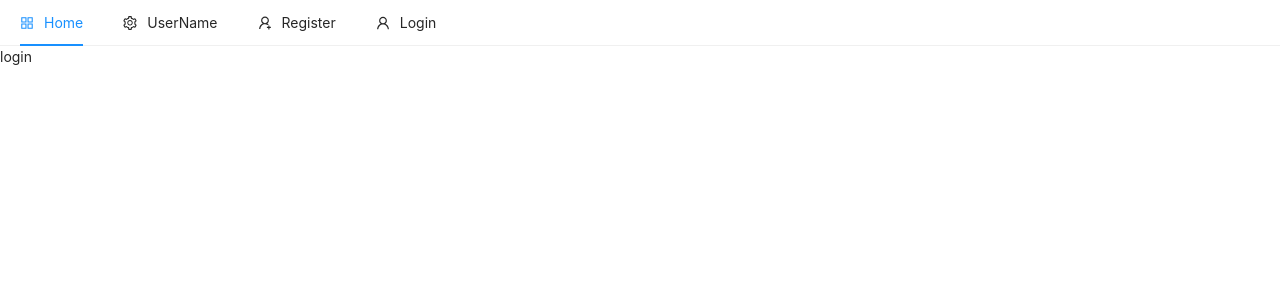
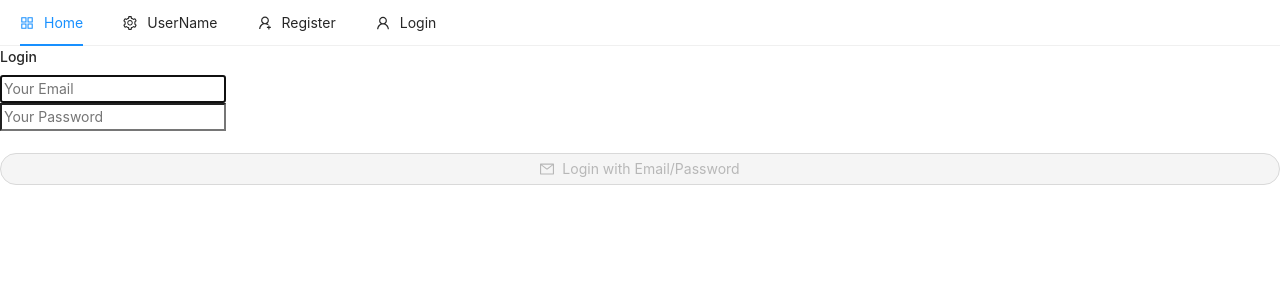
Before and after one commit to nicoWeb31/mern-Shop, a React (Create React App) app in the folder client/: page /login in a window 1280 px wide. Shown: the top 300 px of the page. Built offline with nearby package versions, Linux system fonts and the light colour scheme; no server answers.

Commit message:
login pages

```diff
--- a/client/src/components/menu/Header.jsx
+++ b/client/src/components/menu/Header.jsx
@@ -1,17 +1,17 @@
 import {
     AppstoreOutlined,
+    LogoutOutlined,
     SettingOutlined,
+    UserAddOutlined,
     UserOutlined,
-    UserAddOutlined,
 } from "@ant-design/icons";
 import { Menu } from "antd";
+import firebase from "firebase";
 import React, { useState } from "react";
+import { useDispatch } from "react-redux";
 import { Link, useHistory } from "react-router-dom";
+import { logoutUser } from "../../redux/actions/authAction";
 import "./header.style.scss";
-import firebase from "firebase";
-import { useDispatch } from "react-redux";
-
-import { logoutUser } from "../../redux/actions/authAction";
 
 const { SubMenu, Item } = Menu;
 
@@ -28,7 +28,7 @@
     const logout = () => {
         firebase.auth().signOut();
         dispatch(logoutUser());
-        history.push('/login')
+        history.push("/login");
     };
 
     return (
@@ -45,7 +45,7 @@
             <SubMenu key="SubMenu" icon={<SettingOutlined />} title="UserName">
                 <Item key="setting:1">Option 1</Item>
                 <Item key="setting:2">Option 2</Item>
-                <Item icon={<userOutlined />} onClick={logout}>
+                <Item icon={<LogoutOutlined />} onClick={logout}>
                     Logout
                 </Item>
             </SubMenu>
--- a/client/src/pages/auth/login/Login.jsx
+++ b/client/src/pages/auth/login/Login.jsx
@@ -1,11 +1,69 @@
-import React from 'react'
+import React, { useState } from "react";
+import { auth } from "../../../firebase";
+import { toast } from "react-toastify";
+import { Button } from "antd";
+import { MailOutlined } from "@ant-design/icons";
 
 const Login = () => {
+    const [email, setEmail] = useState("");
+    const [password, setPassword] = useState("");
+
+    const HandleSubmit = async (e) => {
+        e.preventDefault();
+        console.table(email, password);
+    };
+
+    //____________________form_________________________________
+    const loginForm = () => {
+        return (
+            <form onSubmit={HandleSubmit}>
+                <div className="form-group">
+                    <input
+                        type="email"
+                        value={email}
+                        onChange={(e) => setEmail(e.target.value)}
+                        className="form-control"
+                        autoFocus
+                        placeholder="Your Email"
+                    />
+                </div>
+                <div className="form-group">
+                    <input
+                        type="password"
+                        value={password}
+                        onChange={(e) => setPassword(e.target.value)}
+                        className="form-control"
+                        placeholder="Your Password"
+                    />
+                </div>
+                <br />
+                <Button
+                    type="primary"
+                    className="mb-3"
+                    block
+                    shape="round"
+                    icon={<MailOutlined/>}
+                    onClick={HandleSubmit}
+                    disabled={!email || password.length < 6}
+                >
+                    {" "}
+                    Login with Email/Password
+                </Button>
+            </form>
+        );
+    };
+
     return (
-        <div>
-            login
+        <div className="container p-5">
+            <div className="row">
+                <div className="col-md-6 offset-md-3">
+                    <h4>Login</h4>
+                    {loginForm()}
+                </div>
+                <div className="col-6"></div>
+            </div>
         </div>
-    )
-}
+    );
+};
 
-export default Login
+export default Login;
--- a/client/src/pages/auth/register/Register.jsx
+++ b/client/src/pages/auth/register/Register.jsx
@@ -1,47 +1,52 @@
-import React,{ useState} from "react";
-import { auth } from '../../../firebase';
-import {toast} from 'react-toastify';
-
+import React, { useState } from "react";
+import { auth } from "../../../firebase";
+import { toast } from "react-toastify";
 
 const Register = () => {
-
-    const [email, setEmail] = useState('')
-
+    const [email, setEmail] = useState("");
 
     const HandleSubmit = async (e) => {
         e.preventDefault();
         // console.log(process.env.REACT_APP_REGISTER_REDIRECT_URL)
         const config = {
-            url:process.env.REACT_APP_REGISTER_REDIRECT_URL,
+            url: process.env.REACT_APP_REGISTER_REDIRECT_URL,
             handleCodeInApp: true,
-        }
+        };
 
         await auth.sendSignInLinkToEmail(email, config);
 
-        toast.success(`Email is Sent to ${email}.Please Click the link to complete your registration.`)
+        toast.success(
+            `Email is Sent to ${email}.Please Click the link to complete your registration.`
+        );
 
         //save user and email in local storage
-        window.localStorage.setItem('emailForRegistration',email);
+        window.localStorage.setItem("emailForRegistration", email);
 
         //clear state
         setEmail("");
-    }
+    };
 
-//____________________form_________________________________
-    const registerForm = () =>{
+    //____________________form_________________________________
+    const registerForm = () => {
         return (
             <form onSubmit={HandleSubmit}>
                 <div className="form-group">
-
-                    <input type="email" value={email} onChange={e=>setEmail(e.target.value)} className="form-control" autoFocus />
-
+                    <input
+                        type="email"
+                        value={email}
+                        onChange={(e) => setEmail(e.target.value)}
+                        className="form-control"
+                        autoFocus
+                        placeholder="Your Email"
+                    />
                 </div>
-                <button className="btn btn-raised" type="submit">register</button>
-
+                <br/>
+                <button className="btn btn-raised" type="submit">
+                    register
+                </button>
             </form>
-        )
-    }
-
+        );
+    };
 
     return (
         <div className="container p-5">
@@ -52,7 +57,6 @@
                 </div>
                 <div className="col-6"></div>
             </div>
-
         </div>
     );
 };
```
Also changed, not shown: 1 other file (tests, documents, lock files or other folders).
